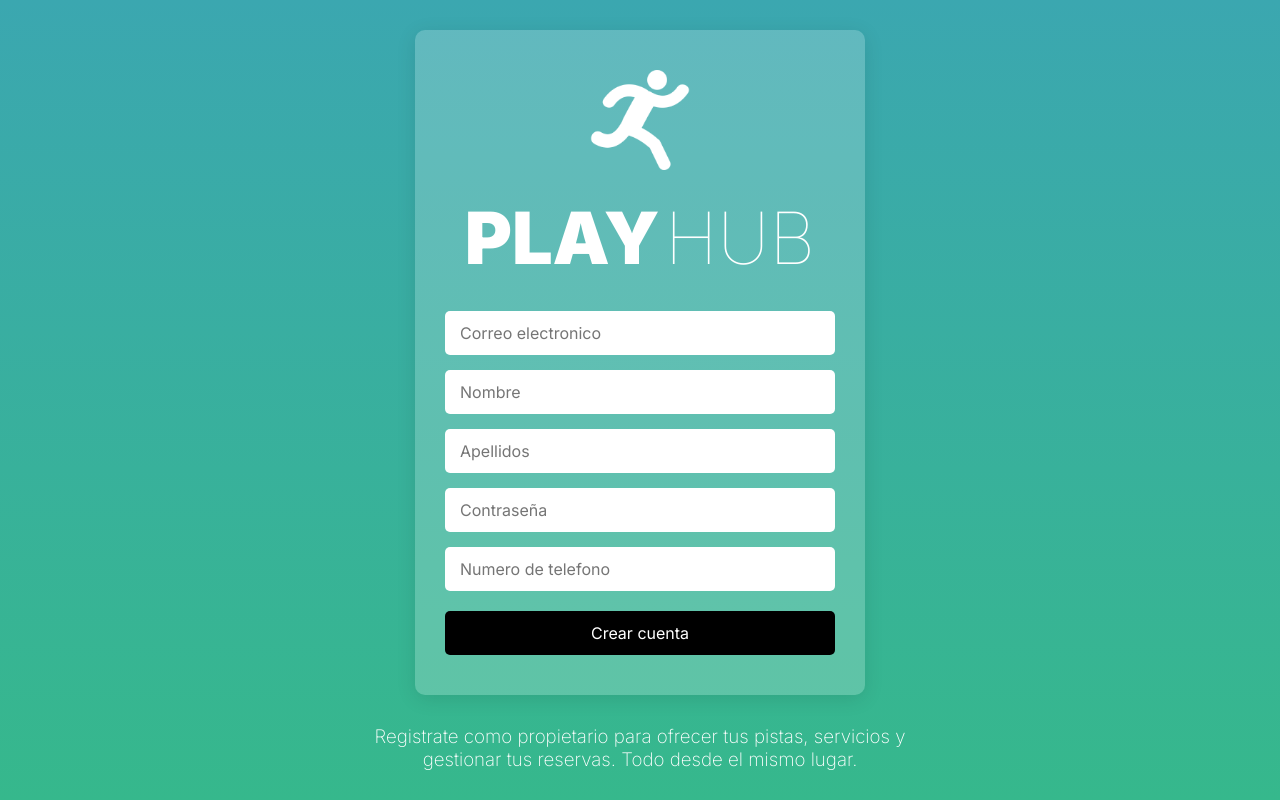
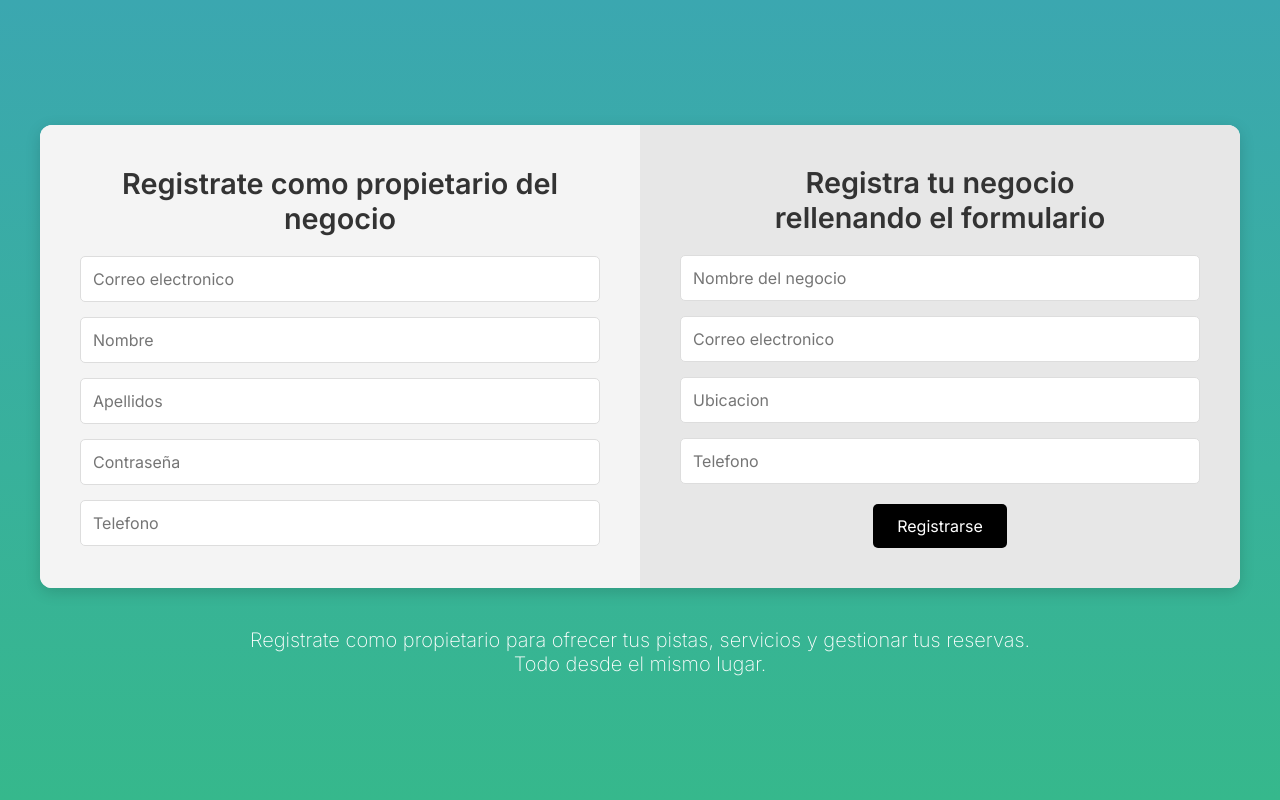
Before and after one commit to Tonii18/Playhub, a website: page public/registerBussiness.html in a window 1280 px wide. Drawn offline with Linux system fonts and the light colour scheme.

Commit message:
Interfaz de registro de negocios

```diff
--- a/public/css/registerBussiness.css
+++ b/public/css/registerBussiness.css
@@ -5,6 +5,7 @@
 }
 
 body {
+    font-family: 'Inter', sans-serif;
     display: flex;
     flex-direction: column;
     justify-content: center;
@@ -13,121 +14,128 @@ body {
     background: linear-gradient(#3BA7B0, #36B88C);
     background-repeat: no-repeat;
     background-attachment: fixed;
-    padding: 20px; /* Asegura espacio en los márgenes */
+    color: #fff;
+    padding: 20px;
 }
 
-.registerContainer {
-    background-color: rgba(255, 255, 255, 0.2);
-    border-radius: 10px;
-    box-shadow: 0 4px 20px rgba(0, 0, 0, 0.1);
-    padding: 40px 30px;
+.container {
+    display: flex;
+    flex-wrap: wrap;
+    background-color: #ffffff;
+    border-radius: 12px;
+    overflow: hidden;
+    box-shadow: 0 4px 15px rgba(0, 0, 0, 0.15);
+    max-width: 1200px;
     width: 100%;
-    max-width: 450px;
+    margin-bottom: 20px;
+}
+
+.userRegister, .bussinessRegister {
+    flex: 1;
+    padding: 40px;
     display: flex;
     flex-direction: column;
+    justify-content: center;
     align-items: center;
 }
 
-.logoContainer img {
-    width: 100px;
-    height: auto;
-    margin-bottom: 20px;
+.userRegister {
+    background-color: #f4f4f4;
 }
 
-.titleContainer span {
-    font-family: 'Inter';
-    display: flex;
-    justify-content: center;
-    gap: 5px;
-    font-size: 36px;
-    font-weight: bold;
-    color: #ffffff;
-    margin-bottom: 30px;
+.bussinessRegister {
+    background-color: #e7e7e7;
 }
 
-#playText{
-    font-weight: 900;
+.title, .bussineesTitle {
+    font-family: 'Inter';
+    margin-bottom: 20px;
+    text-align: center;
+    color: #333;
 }
 
-#hubText{
-    font-weight: 100;
-}
-
-.inputsContainer {
+.inputContainer, .inputBussinessContainer {
+    width: 100%;
     display: flex;
     flex-direction: column;
-    width: 100%;
     gap: 15px;
 }
 
-.inputsContainer input {
+input {
     font-family: 'Inter';
-    padding: 12px 15px;
-    border: none;
+    width: 100%;
+    padding: 12px;
+    border: 1px solid #ddd;
     border-radius: 5px;
     font-size: 16px;
     outline: none;
     transition: border-color 0.3s;
 }
 
-#createButton {
+input:focus {
+    border-color: #3ba7b0;
+}
+
+.buttonContainer {
+    margin-top: 20px;
+    display: flex;
+    justify-content: center;
+}
+
+button {
     font-family: 'Inter';
-    margin-top: 20px;
-    padding: 12px 20px;
-    background-color: #000000;
-    color: white;
+    padding: 12px 24px;
     border: none;
     border-radius: 5px;
+    background-color: #000000;
+    color: #fff;
     font-size: 16px;
     cursor: pointer;
     transition: background-color 0.3s;
-    width: 100%;
 }
 
-#createButton:hover {
-    background-color: #3b3b3b;
+button:hover {
+    background-color: #555555;
 }
 
 .phraseContainer {
     font-family: 'Inter';
-    margin-top: 30px;
     text-align: center;
-    color: white;
-    max-width: 600px;
+    margin-top: 20px;
+    max-width: 800px;
+    color: #fff;
 }
 
-h3{
+h1, h3 {
+    margin: 0;
+    font-weight: 600;
+}
+
+h1 {
+    font-size: 1.8rem;
+}
+
+h3 {
+    font-family: 'Inter';
+    font-size: 20px;
     font-weight: 200;
 }
 
-/* Media query para pantallas móviles */
-@media (max-width: 600px) {
-    .registerContainer {
-        padding: 30px;
-        max-width: 100%;
+/* Media Query for Responsive Design */
+@media (max-width: 768px) {
+    .container {
+        flex-direction: column;
     }
 
-    .logoContainer img {
-        width: 80px;
-        margin-bottom: 15px;
+    .userRegister, .bussinessRegister {
+        padding: 20px;
     }
 
-    .titleContainer h1 {
-        font-size: 20px;
+    h1 {
+        font-size: 1.5rem;
     }
 
-    .inputsContainer input {
-        font-size: 13px;
-        padding: 8px;
-    }
-
-    #createButton {
-        padding: 10px;
-        font-size: 14px;
-    }
-
-    .phraseContainer {
-        font-size: 14px;
-        max-width: 100%;
+    h3 {
+        font-size: 0.9rem;
     }
 }
--- a/public/registerBussiness.html
+++ b/public/registerBussiness.html
@@ -9,28 +9,40 @@
 </head>
 <body>
 
-    <div class="registerContainer">
-        <div class="logoContainer">
-            <img src="images/logo.png" alt="Logo">
+    <div class="container">
+
+        <!--Contenedor de registro de propietario-->
+        <div class="userRegister">
+            <div class="title">
+                <h1>Registrate como propietario del negocio</h1>
+            </div>
+
+            <div class="inputContainer">
+                <input type="text" placeholder="Correo electronico" id="correoInput">
+                <input type="text" placeholder="Nombre" id="nombreInput">
+                <input type="text" placeholder="Apellidos" id="apellidosInput">
+                <input type="password" placeholder="Contraseña" id="contraseñaInput">
+                <input type="text" placeholder="Telefono" id="telefonoInput">
+            </div>
         </div>
 
-        <div class="titleContainer">
-            <span>
-                <h1 id="playText">PLAY</h1>
-                <h1 id="hubText">HUB</h1>
-            </span>
+        <!--Contenedor de registro de la empresa-->
+        <div class="bussinessRegister">
+            <div class="bussineesTitle">
+                <h1>Registra tu negocio <br> rellenando el formulario</h1>
+            </div>
+
+            <div class="inputBussinessContainer">
+                <input type="text" placeholder="Nombre del negocio" id="nombreNegocioInput">
+                <input type="text" placeholder="Correo electronico" id="correoNegocioInput">
+                <input type="text" placeholder="Ubicacion" id="ubicacionInput">
+                <input type="text" placeholder="Telefono" id="telefonoNegocioInput">
+            </div>
+
+            <div class="buttonContainer">
+                <button type="submit">Registrarse</button>
+            </div>
         </div>
-
-        <div class="inputsContainer">
-            <input type="text" placeholder="Correo electronico" id="correo" name="correo">
-            <input type="text" placeholder="Nombre" id="nombre" name="nombre">
-            <input type="text" placeholder="Apellidos" id="apellido" name="apellido">
-            <input type="password" placeholder="Contraseña" id="contraseña" name="contraseña">
-            <input type="text" placeholder="Numero de telefono" id="telefono" name="telefono">
-        </div>
-
-        <button type="submit" id="createButton">Crear cuenta</button>
-
     </div>
 
     <div class="phraseContainer">
```
